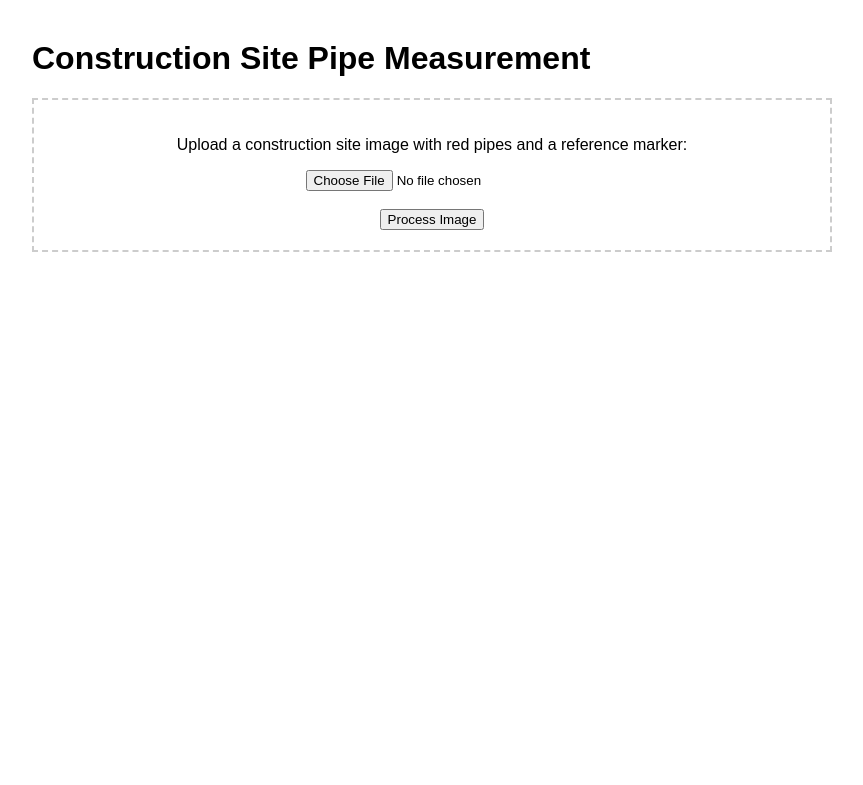
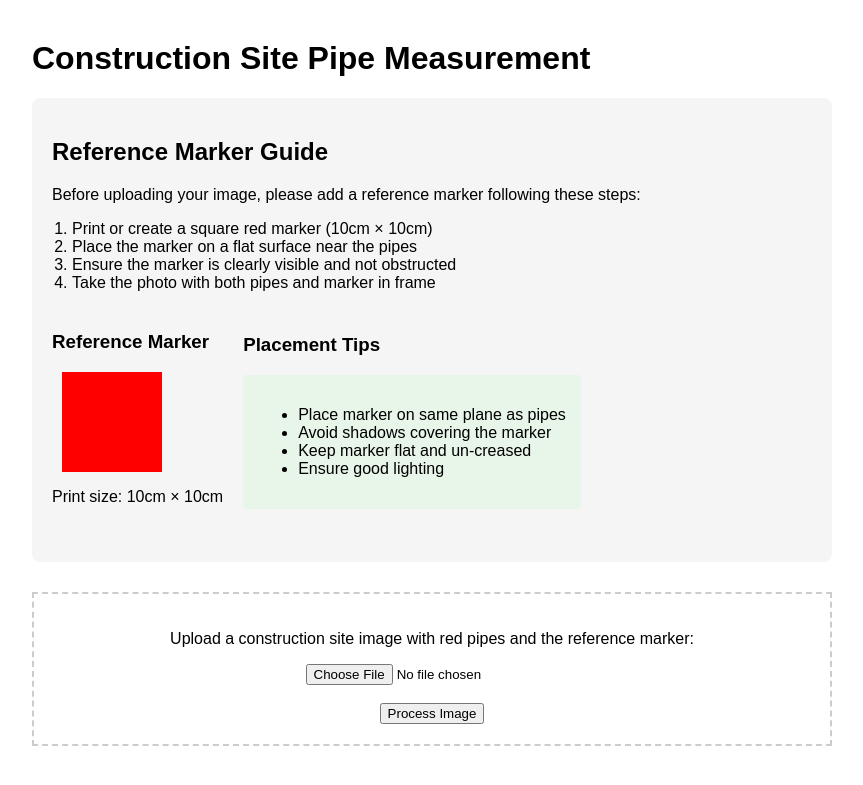
Before and after one commit to codeami/pipeinspect, a Flask app: page / in a window 1280 px wide. Shown: the top 785 px of the page, without its empty margins (208-1071 px from the left). Run offline with Flask 3, Linux system fonts and the light colour scheme.

Commit message:
Agent query: Is the reference marker guide displaying correctly with the red square marker example and placement instructions?
Add reference marker guide to image upload instructions.

Screenshot: https://storage.googleapis.com/screenshot-production-us-central1/626894c5-1d1b-48e9-a184-a506bbf94379/624d12bb-5e76-4616-9178-28e99b809128.jpg

```diff
--- a/templates/index.html
+++ b/templates/index.html
@@ -5,14 +5,74 @@
     <style>
         body { font-family: Arial, sans-serif; margin: 40px; }
         .container { max-width: 800px; margin: 0 auto; }
-        .upload-form { border: 2px dashed #ccc; padding: 20px; text-align: center; }
+        .upload-form { border: 2px dashed #ccc; padding: 20px; text-align: center; margin-bottom: 30px; }
+        .marker-guide {
+            background: #f5f5f5;
+            padding: 20px;
+            border-radius: 8px;
+            margin-bottom: 30px;
+        }
+        .marker-example {
+            display: flex;
+            align-items: center;
+            gap: 20px;
+            margin: 20px 0;
+        }
+        .reference-marker {
+            width: 100px;
+            height: 100px;
+            background: red;
+            margin: 10px;
+        }
+        .steps {
+            list-style-type: decimal;
+            padding-left: 20px;
+        }
+        .tips {
+            background: #e8f5e9;
+            padding: 15px;
+            border-radius: 4px;
+            margin: 10px 0;
+        }
     </style>
 </head>
 <body>
     <div class="container">
         <h1>Construction Site Pipe Measurement</h1>
+
+        <div class="marker-guide">
+            <h2>Reference Marker Guide</h2>
+            <p>Before uploading your image, please add a reference marker following these steps:</p>
+
+            <ol class="steps">
+                <li>Print or create a square red marker (10cm × 10cm)</li>
+                <li>Place the marker on a flat surface near the pipes</li>
+                <li>Ensure the marker is clearly visible and not obstructed</li>
+                <li>Take the photo with both pipes and marker in frame</li>
+            </ol>
+
+            <div class="marker-example">
+                <div>
+                    <h3>Reference Marker</h3>
+                    <div class="reference-marker"></div>
+                    <p>Print size: 10cm × 10cm</p>
+                </div>
+                <div>
+                    <h3>Placement Tips</h3>
+                    <div class="tips">
+                        <ul>
+                            <li>Place marker on same plane as pipes</li>
+                            <li>Avoid shadows covering the marker</li>
+                            <li>Keep marker flat and un-creased</li>
+                            <li>Ensure good lighting</li>
+                        </ul>
+                    </div>
+                </div>
+            </div>
+        </div>
+
         <form action="/process" method="post" enctype="multipart/form-data" class="upload-form">
-            <p>Upload a construction site image with red pipes and a reference marker:</p>
+            <p>Upload a construction site image with red pipes and the reference marker:</p>
             <input type="file" name="image" accept="image/*" required>
             <br><br>
             <input type="submit" value="Process Image">
```
Also changed, not shown: static/input.jpg.
